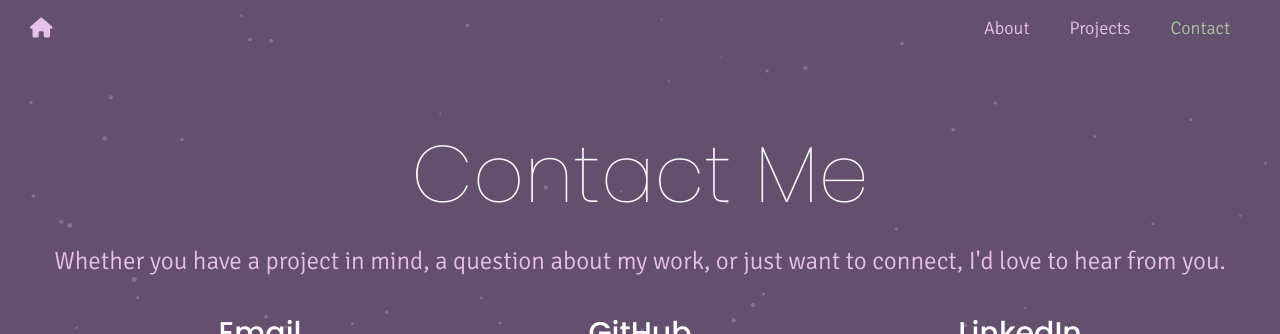
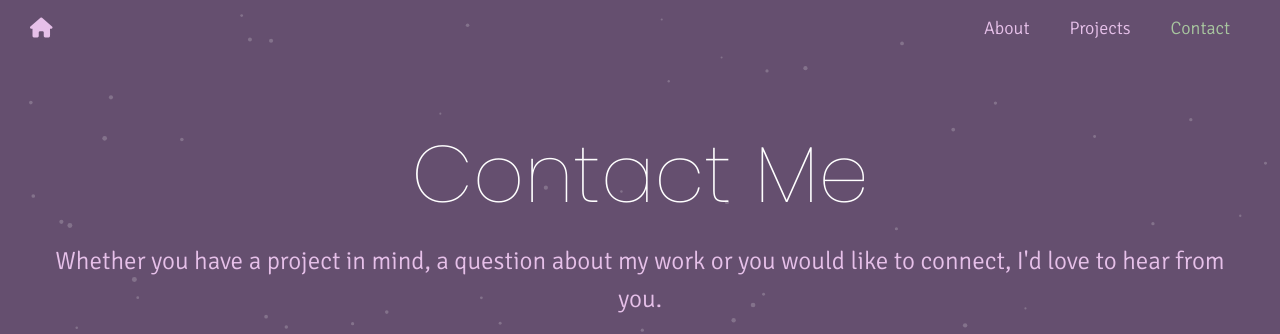
Before and after one commit to emiliastx/Final-Portfolio, a plain HTML site: page contact.html in a window 1280 px wide. Shown: the top 334 px of the page. Drawn offline with nearby package versions, Linux system fonts and the light colour scheme.

Commit message:
contact page updated

```diff
--- a/contact.html
+++ b/contact.html
@@ -75,7 +75,7 @@
 
     <h1>Contact Me</h1>
     <div class="contact-bio">
-      Whether you have a project in mind, a question about my work, or just want
+      Whether you have a project in mind, a question about my work or you would like
       to connect, I'd love to hear from you.
     </div>
     <div class="container">
```
